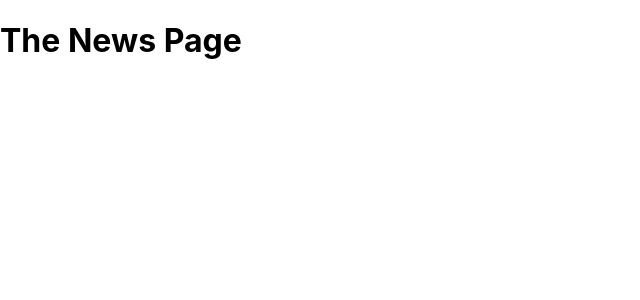
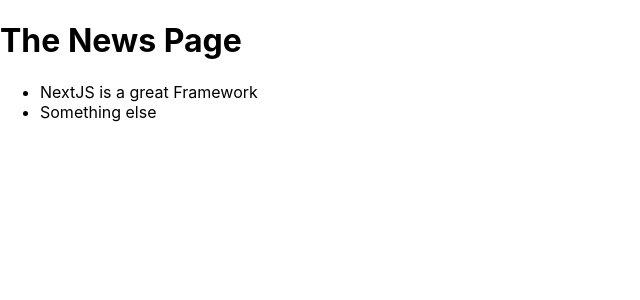
Before and after one commit to NLucky320/NextJS-Page-Router-Introduction, a Next.js app: page /news in a window 1280 px wide. Shown: the top 300 px of the page, without its empty margins (0-640 px from the left). Built offline with nearby package versions, Linux system fonts and the light colour scheme.

Commit message:
Linking Between Pages

```diff
--- a/pages/news/[newsId].js
+++ b/pages/news/[newsId].js
@@ -1,12 +1,14 @@
+//our-domain.com/news/news-detail
+
 import { useRouter } from 'next/router'
 
-//our-domain.com/news/news-detail
+
 
 
 function NewsDetailPage() {
    const router = useRouter();
 
-   console.log( router.query.newsId);
+//    console.log( router.query.newsId);
 
    const newsId = router.query.newsId;
 
--- a/pages/news/index.js
+++ b/pages/news/index.js
@@ -1,8 +1,21 @@
 //our-domain.com/news
+import Link from "next/link";
 
 
 function NewsPage() {
-    return <h1>The News Page</h1>
+    return (
+        <>
+        <h1>The News Page</h1>
+        <ul>
+            <li>
+                <Link href="/news/nextjs-is-a-great-framework">NextJS is a great Framework</Link>
+            </li>
+            <li>
+                Something else
+            </li>
+        </ul>
+        </>
+    )
 
 }
 
```
